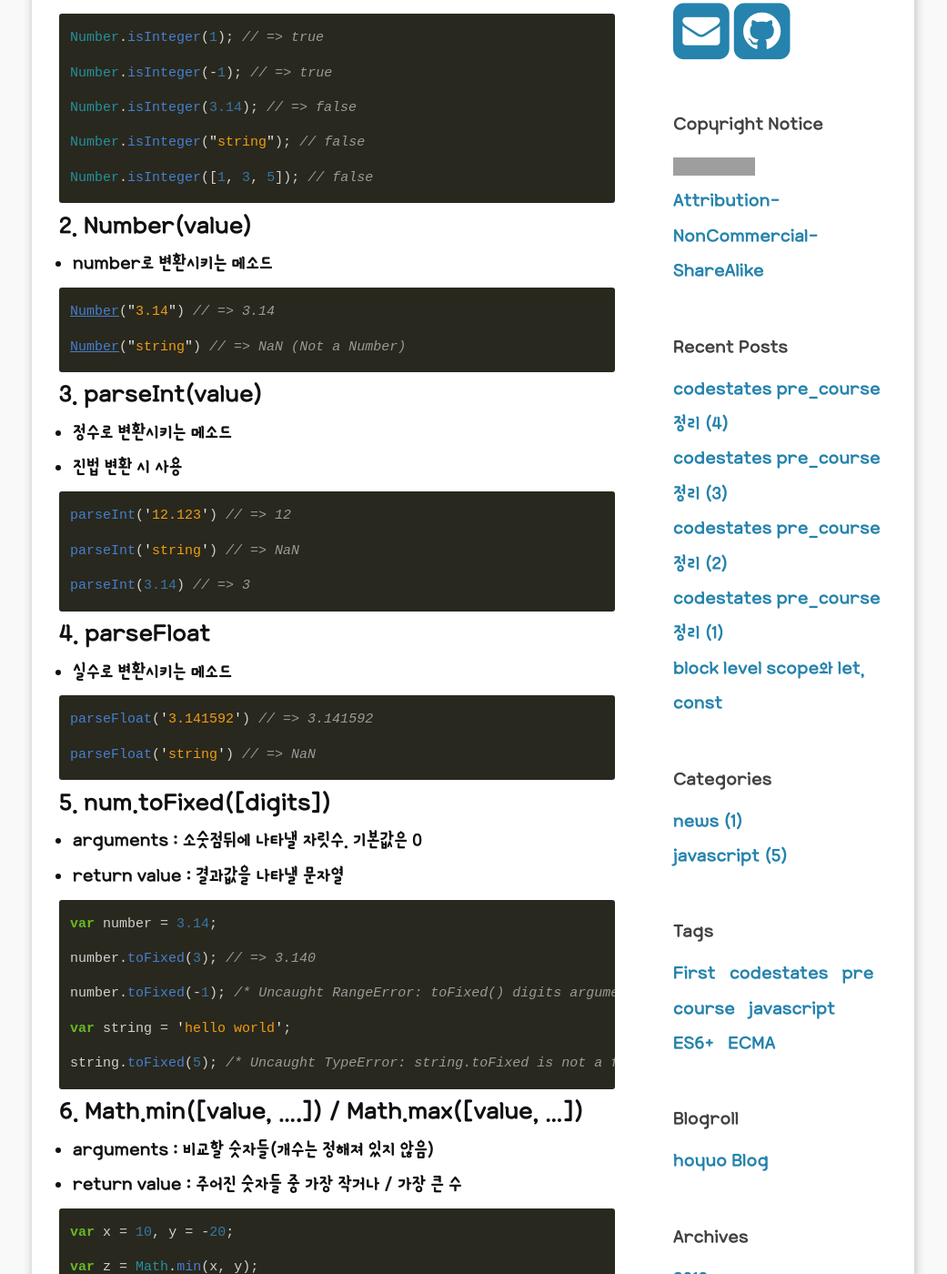
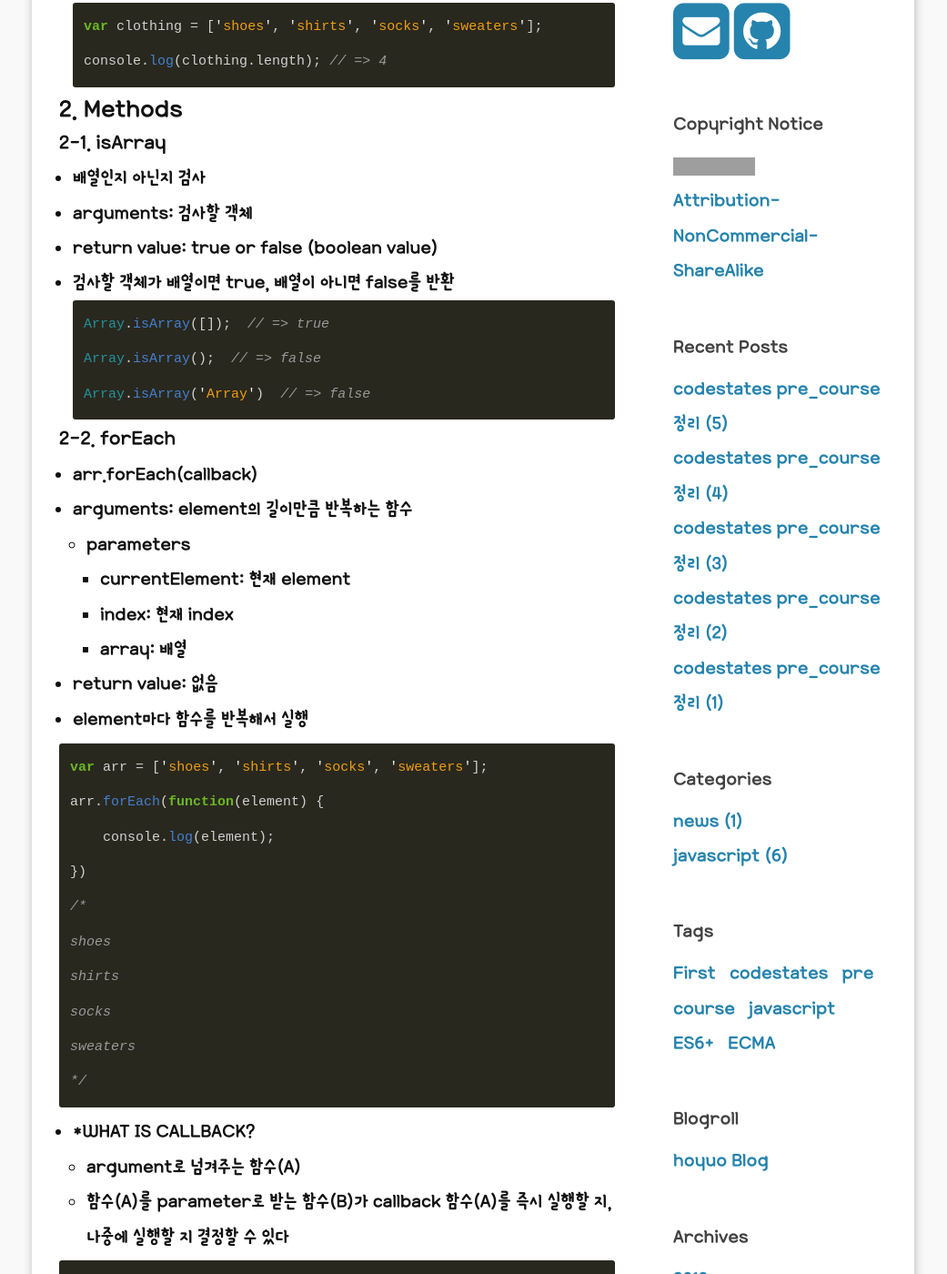
Before and after one commit to raonzena/raonzena.github.io, a Jekyll site: the page built from index.html, in a window 1280 px wide and 1400 px high, scrolled down 488 px. Shown: the whole window at 91% size, without its empty margins (120-1161 px from the left). Built offline with Jekyll 4.4.1, drawn with Linux system fonts in a browser that asks for light colours; some web fonts are replaced; the list of posts is cut into pages by our own code; some of the changed text lies outside the part shown; grey boxes are pictures that could not be loaded.

Commit message:
190207 update

```diff
--- a/_config.yml
+++ b/_config.yml
@@ -73,6 +73,10 @@ markdown: kramdown
 kramdown:
         input: GFM
         syntax_highlighter: rouge
+        # syntax_highlighter_opts:
+        #         block:
+        #                 line_numbers: true
+        #                 start_line: 1
 plugins: [jekyll-paginate]
 paginate: 1
 excerpt_separator: <!-- more -->
--- /dev/null
+++ b/_posts/2019-02-07-08-post.markdown
@@ -0,0 +1,157 @@
+---
+published: true
+layout: post
+title:  "codestates pre_course 정리 (5)"
+date:   2019-02-01
+author: raonzena
+category: javascript
+tags:
+- javascript
+comments: true
+---
+
+#  Array Methods #
+
+## 1. Properties  ##
+
+### 1-1. Array.length ###
+- 배열의 길이를 반환함
+~~~javascript
+var clothing = ['shoes', 'shirts', 'socks', 'sweaters'];
+console.log(clothing.length); // => 4
+~~~
+
+## 2. Methods  ##
+
+### 2-1. isArray ###
+- 배열인지 아닌지 검사
+- arguments: 검사할 객체
+- return value: true or false (boolean value)
+- 검사할 객체가 배열이면 true, 배열이 아니면 false를 반환
+~~~javascript
+Array.isArray([]);  // => true
+Array.isArray();  // => false
+Array.isArray('Array')  // => false
+~~~
+
+### 2-2. forEach ###
+- arr.forEach(callback)
+- arguments: element의 길이만큼 반복하는 함수
+  - parameters
+    - currentElement: 현재 element
+    - index: 현재 index
+    - array: 배열
+- return value: 없음
+- element마다 함수를 반복해서 실행
+
+~~~javascript
+var arr = ['shoes', 'shirts', 'socks', 'sweaters'];
+arr.forEach(function(element) {
+    console.log(element);
+})
+/*
+shoes
+shirts
+socks
+sweaters
+*/
+~~~
+
+- *WHAT IS CALLBACK?
+  - argument로 넘겨주는 함수(A)
+  - 함수(A)를 parameter로 받는 함수(B)가 callback 함수(A)를 즉시 실행할 지, 나중에 실행할 지 결정할 수 있다
+
+~~~javascript
+function system(callback) {
+    callback(); // 실행 가능한 콜백 함수
+}
+
+function foo() {
+    console.log('');
+}
+system(foo);
+~~~
+
+### 2-3. map ###
+- arr.map(callback)
+- arguments: element의 길이만큼 반복하는 함수
+  - parameters
+    - currentElement: 현재 element
+    - index: 현재 index
+    - array: 배열
+- return value: callback이 실행되면서 return하는 값들을 모아 새로운 배열(기존의 배열과 똑같은 길이의 다른 배열)
+- callback 내에서 return 필요
+
+~~~javascript
+var array1 = [1, 4, 9, 16];
+
+// pass a function to map
+const map1 = array1.map(x => x * 2);
+
+console.log(map1);
+// expected output: Array [2, 8, 18, 32]
+~~~
+
+### 2-4. filter ###
+- arr.filter(callback)
+- arguments: element의 길이만큼 반복하는 함수
+  - parameters
+    - currentElement: 현재 element
+    - index: 현재 index
+    - array: 배열
+- return value: 조건을 통과한 element들을 담은 새로운 배열
+- callback내에서 boolean형태의 return 필요
+- 기존 배열에서 조건에 따라 특정 element를 걸러낼 때 유용
+
+~~~javascript
+var arr = ["a", 0, null, 1, ''];
+arr.filter(function(element) {
+    return Boolean(element);
+}); // => ["a", 1]
+~~~
+
+### 2-5. push / pop ###
+#### 2-5-1. arr.push(newElement) ####
+- arguments: 추가할 element(여러개 가능)
+- return value: 최종 배열의 길이
+- 배열 마지막에 요소를 추가
+~~~javascript
+var animals = ['pigs', 'goats', 'sheep'];
+
+console.log(animals.push('cows'));
+// expected output: 4
+
+console.log(animals);
+// expected output: Array ["pigs", "goats", "sheep", "cows"]
+~~~
+
+#### 2-5-2. arr.pop() ####
+- return value: 제거된 element를 반환
+- 배열의 마지막 요소를 제거
+~~~javascript
+var plants = ['broccoli', 'cauliflower', 'cabbage', 'kale', 'tomato'];
+
+console.log(plants.pop());
+// expected output: "tomato"
+
+console.log(plants);
+// expected output: Array ["broccoli", "cauliflower", "cabbage", "kale"]
+~~~
+
+### 2-6. slice ###
+- arr.slice([begin[, end]])
+- arguments: 처음/마지막 index
+- return value: 새로운 배열 객체 반환
+- index의 범위만큼 element를 추출
+- 배열을 복사(shallow copy)할 때 유용
+~~~javascript
+var fruits = ['Banana', 'Orange', 'Lemon', 'Apple', 'Mango'];
+var citrus = fruits.slice(1, 3);
+var copyOfFruits = fruits.slice();
+// fruits contains ['Banana', 'Orange', 'Lemon', 'Apple', 'Mango']
+// citrus contains ['Orange','Lemon']
+// copyOfFruits contains ['Banana', 'Orange', 'Lemon', 'Apple', 'Mango']
+~~~
+
+### mdn javascript link ###
+[https://developer.mozilla.org/ko/docs/Web/JavaScript](https://developer.mozilla.org/ko/docs/Web/JavaScript "mdn javascript")
```
